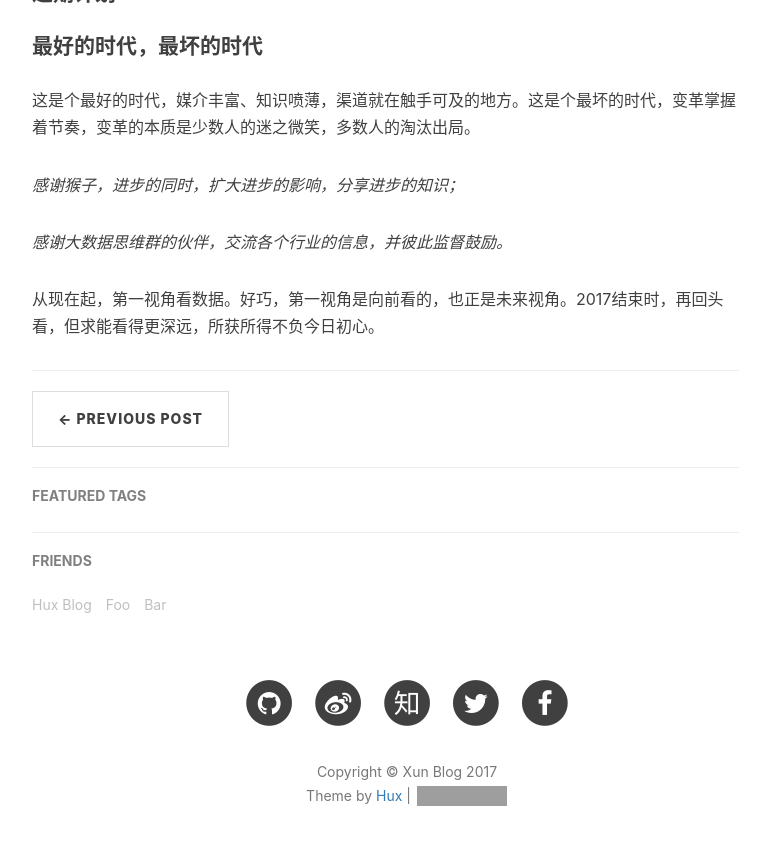
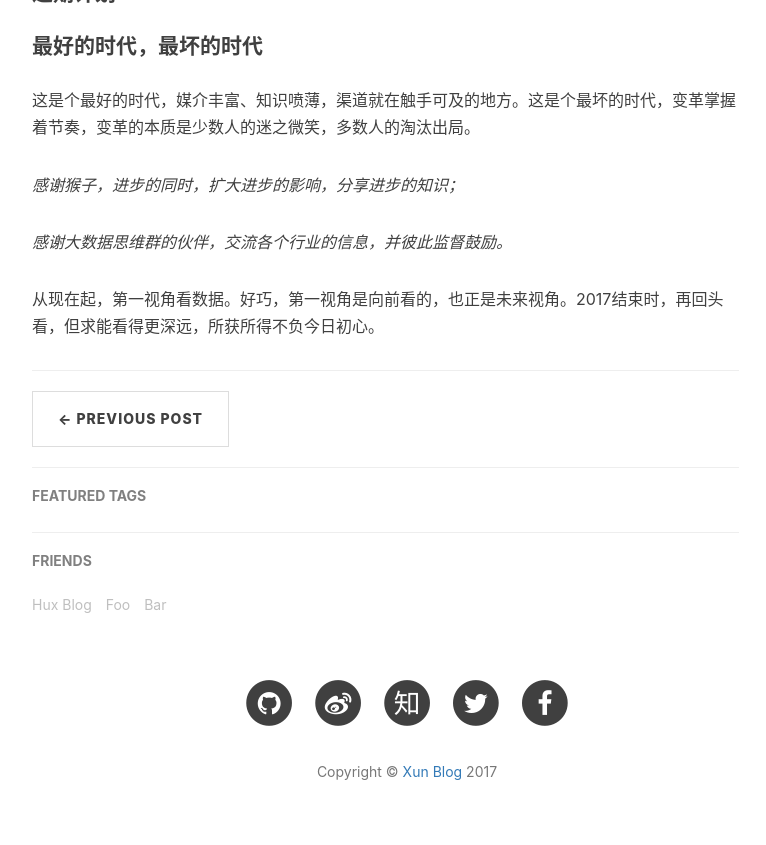
Before and after one commit to xuzhixun/xuzhixun.github.io, a Jekyll site: the page built from _posts/2017-01-08-R-plan.markdown, in a window 1280 px wide and 900 px high, scrolled down 2009 px. Shown: the top 845 px of the window, without its empty margins (233-999 px from the left). Built offline with Jekyll 4.4.1, drawn with Linux system fonts in a browser that asks for light colours; nearby versions of some CDN libraries; comment, search, counter and statistics services are not loaded; grey boxes are pictures that could not be loaded.

Commit message:
footer取消star

```diff
--- a/_includes/footer.html
+++ b/_includes/footer.html
@@ -72,15 +72,17 @@
                     {% endif %}
 
                 </ul>
+                <!-- Copyright -->
                 <p class="copyright text-muted">
-                    Copyright &copy; {{ site.title }} {{ site.time | date: '%Y' }}
-                    <br>
-                    Theme by <a href="http://huangxuan.me">Hux</a> |
-                    <iframe
+                    Copyright &copy; <a href="https://xuzhixun.github.io/">{{ site.title }}</a> {{ site.time | date: '%Y' }}
+                    <!-- <br>
+                    Theme by <a href="http://huangxuan.me">Hux</a> | -->
+                <!-- Github stars -->
+                    <!-- <iframe
                         style="margin-left: 2px; margin-bottom:-5px;"
                         frameborder="0" scrolling="0" width="91px" height="20px"
                         src="https://ghbtns.com/github-btn.html?user=huxpro&repo=huxpro.github.io&type=star&count=true" >
-                    </iframe>
+                    </iframe> -->
                 </p>
             </div>
         </div>
```
Also changed, not shown: _posts/2017-01-08-R-plan.markdown (line endings or trailing spaces).
